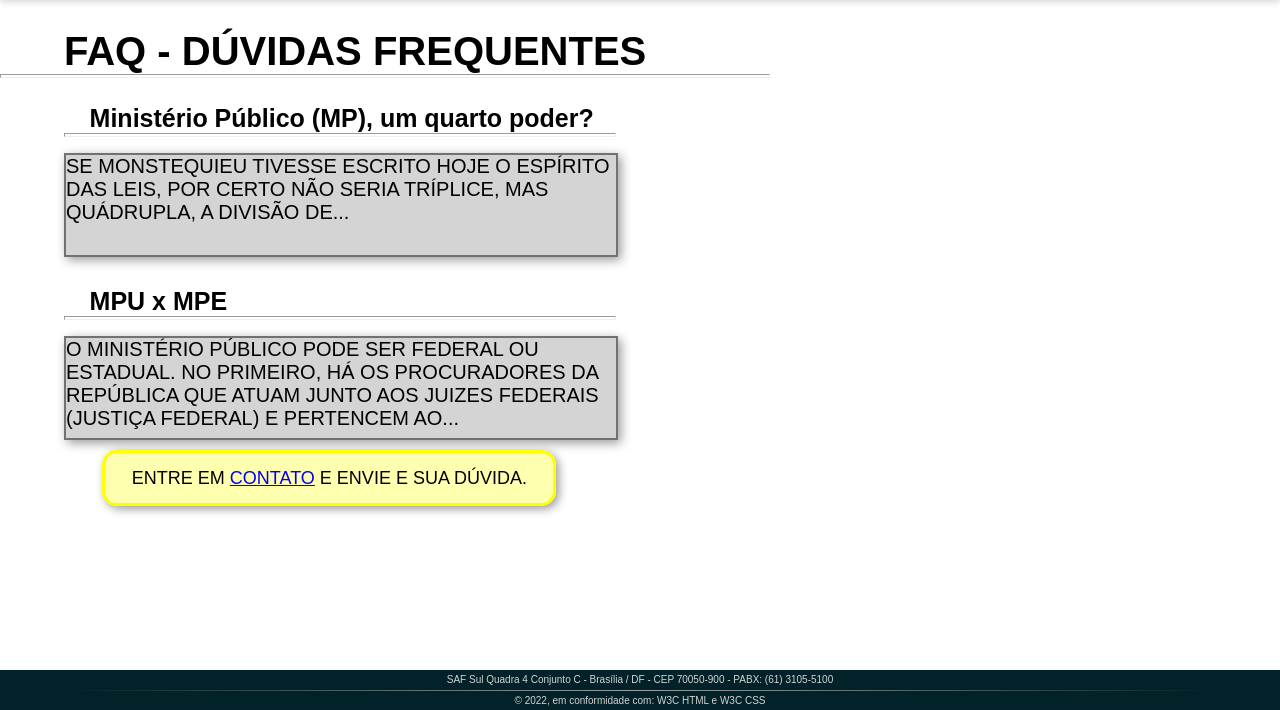
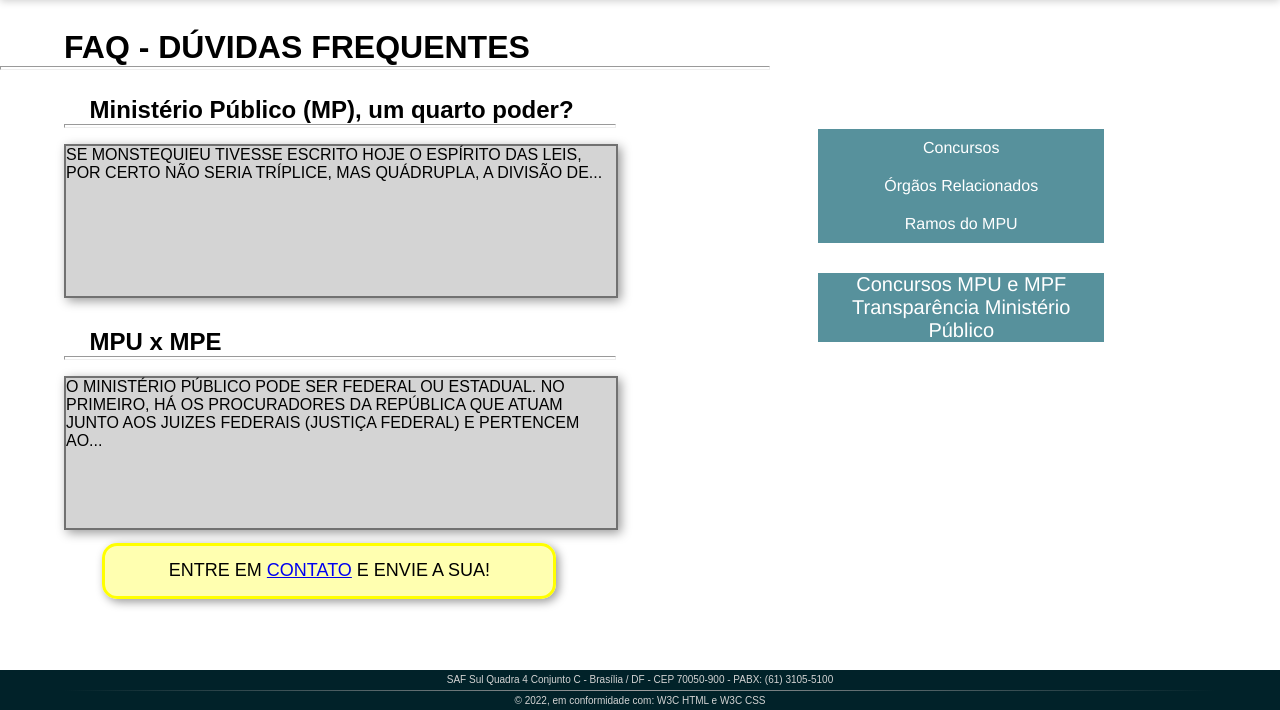
Before and after one commit to melissaturbano/ProjetoAW1, a plain HTML site: page faq.html in a window 1280 px wide. Shown: the part 90-800 px from the top of the page. Drawn offline with Linux system fonts and the light colour scheme.

Commit message:
finalizando a página FAQ

```diff
--- a/Css/faq.css
+++ b/Css/faq.css
@@ -9,7 +9,8 @@
 
 #faq_titulo {
     margin-left: 5%;
-    font-size: 40px;
+    /*font-size: 40px;*/
+    font-size: 200%;
 
 }
 
@@ -22,7 +23,8 @@
 
 #faq_subtitulo {
     margin-left: 7%;
-    font-size: 25px;
+    /*font-size: 25px;*/
+    font-size: 150%;
     margin-top: 30px;
 
 }
@@ -37,21 +39,24 @@
 
 #questao01 {
     box-shadow: 3px 3px 10px 0 rgb(0 0 0 / 40%);
-    height: 100px;
+    height: 150%;
     width: 43%;
     font-weight: lighter;
     background-color: #d4d4d4;
     border: 2px solid #717171;
-    font-size: 20px;
+    font-size: 100%;
     text-transform: uppercase;
     margin-top: 20px;
     margin-left: 5%;
+
+
 }
 
 #contato {
     border-radius: 15px;
     box-shadow: 3px 3px 10px 0 rgb(0 0 0 / 40%);
-    height: 50px;
+    /*height: 50px;*/
+    height: 50%;
     width: 35%;
     font-weight: lighter;
     background-color: rgb(255 255 122 / 59%);
@@ -59,8 +64,9 @@
     font-size: 18px;
     text-transform: uppercase;
     margin-left: 8%;
-    margin-top: 10px;
+    margin-top: 1%;
     display: flex;
     align-items: center;
     justify-content: center;
+
 }
--- a/faq.html
+++ b/faq.html
@@ -67,7 +67,26 @@
             </ul>
         </nav>
 
-        <!--
+        <!--Estrutura do FAQ - Melissa Turbano -->
+        <section class="faq">
+            <h1 id="faq_titulo">FAQ - DÚVIDAS FREQUENTES  </h1>
+            <hr id="faq_linha">
+            <h2 id="faq_subtitulo">Ministério Público (MP), um quarto poder?</h2>
+            <hr id="faq_sublinha">
+            <div id = "questao01">
+                <p>Se Monstequieu tivesse escrito hoje o Espírito das Leis, por certo não seria tríplice, mas quádrupla, a divisão de...</p>
+            </div>
+            <h2 id="faq_subtitulo">MPU x MPE</h2>
+            <hr id="faq_sublinha">
+            <div id = "questao01">
+                <p>O Ministério Público pode ser FEDERAL ou ESTADUAL. No primeiro, há os Procuradores da República que atuam junto aos Juizes Federais (Justiça Federal) e pertencem ao...</p>
+            </div>
+            <div id = "contato">
+                <p>Entre em <a href="#">contato</a> e envie a sua! </p>
+            </div>
+        </section>
+
+        <!--Estrutura dos asides-->
         <aside>
             <div class="aside-menu">
                 <ul>
@@ -103,25 +122,8 @@
                 </ul>
             </div>
 
-        </aside> -->
+        </aside>
 
-        <section class="faq">
-            <h1 id="faq_titulo">FAQ - DÚVIDAS FREQUENTES </h1>
-            <hr id="faq_linha">
-            <h2 id="faq_subtitulo">Ministério Público (MP), um quarto poder?</h2>
-            <hr id="faq_sublinha">
-            <div id = "questao01">
-                <p>Se Monstequieu tivesse escrito hoje o Espírito das Leis, por certo não seria tríplice, mas quádrupla, a divisão de...</p>
-            </div>
-            <h2 id="faq_subtitulo">MPU x MPE</h2>
-            <hr id="faq_sublinha">
-            <div id = "questao01">
-                <p>O Ministério Público pode ser FEDERAL ou ESTADUAL. No primeiro, há os Procuradores da República que atuam junto aos Juizes Federais (Justiça Federal) e pertencem ao...</p>
-            </div>
-            <div id = "contato">
-                <p>Entre em <a href="#">contato</a> e envie e sua dúvida. </p>
-            </div>
-        </section>
 
         <footer>
             <p class="linha"> SAF Sul Quadra 4 Conjunto C - Brasília / DF - CEP 70050-900 - PABX: (61) 3105-5100</p>
```
